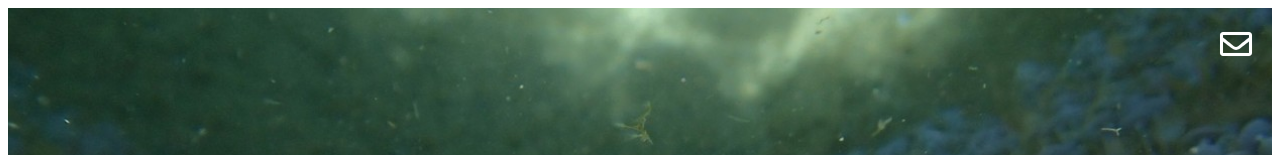
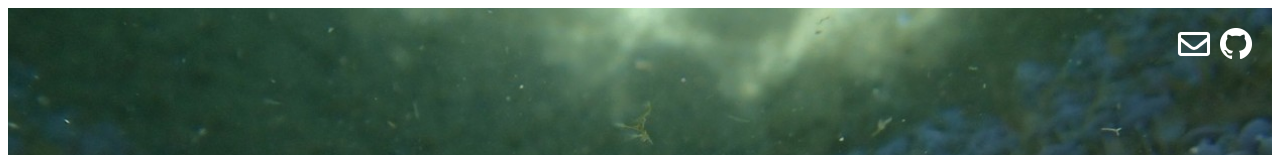
Before and after one commit to gudmar/myProjects, an Angular app: page / in a window 1280 px wide. Shown: the top 155 px of the page. Built offline with nearby package versions, Linux system fonts and the light colour scheme.

Commit message:
Github link added with png icon after some serach'

```diff
--- a/src/app/app.module.ts
+++ b/src/app/app.module.ts
@@ -20,6 +20,7 @@ import { FontAwesomeModule } from '@fortawesome/angular-fontawesome';
 import { library } from '@fortawesome/fontawesome-svg-core';
 import { faEnvelope } from '@fortawesome/free-regular-svg-icons';
 import { faFilm } from '@fortawesome/free-solid-svg-icons';
+
 
 @NgModule({
   declarations: [
--- a/src/app/components/head-section/head-section.component.html
+++ b/src/app/components/head-section/head-section.component.html
@@ -4,7 +4,15 @@
     </div>
     <div class="icons">
         <a [href]="openEmailClient()">
-            <fa-icon [icon]="envelope" [styles]="{'stroke':'white', 'color': 'white'}" size="2x"></fa-icon>
+            <fa-icon class="icon"
+                [icon]="envelope"
+                [styles]="{'stroke':'white', 'color': 'white'}"
+                size="2x"
+            >
+            </fa-icon>
+    </a>
+        <a href = "https://github.com/gudmar" target="_blank">
+             <img [src] = "getImagePath('github.png')"/>
         </a>
     </div>
     <div class="first-plan">
--- a/src/app/components/head-section/head-section.component.scss
+++ b/src/app/components/head-section/head-section.component.scss
@@ -30,7 +30,24 @@ header{
 }
 .icons{
     position: absolute;
+    display: flex;
     right: 20px;
     top:20px;
     z-index: 1;
+    &>a>img:hover{
+        transition: 0.3s;
+        transform: scale(1.5);
+    }
 }
+.icon{
+    position: relative;
+    margin: 10px;
+    transform: translateZ(20px);
+        color: green;
+    transition: 0.3s;
+    &:hover{
+        transform: translateZ(20px) scale(2);
+        color: green;
+        font-size: 1.4rem;
+    }
+}
--- a/src/app/components/head-section/head-section.component.ts
+++ b/src/app/components/head-section/head-section.component.ts
@@ -15,6 +15,7 @@ export class HeadSectionComponent implements OnInit {
   @Input() menuContent:any[] = [];
   @Input() startPage:string = '';
   envelope = faEnvelope;
+  envelopeColor = 'white';
   constructor(private mailer: MailToService) { }
 
   ngOnInit(): void {
@@ -27,4 +28,13 @@ export class HeadSectionComponent implements OnInit {
   openEmailClient(){
     return this.mailer.eMailMe('Hi, ')
   }
+  // getIconColor(){
+  //   return this.envelopeColor;
+  // }
+
+
+  // changeIconColor(){
+
+  github='github.png'
+  // }
 }
```
Also changed, not shown: src/assets/github.png (added).
